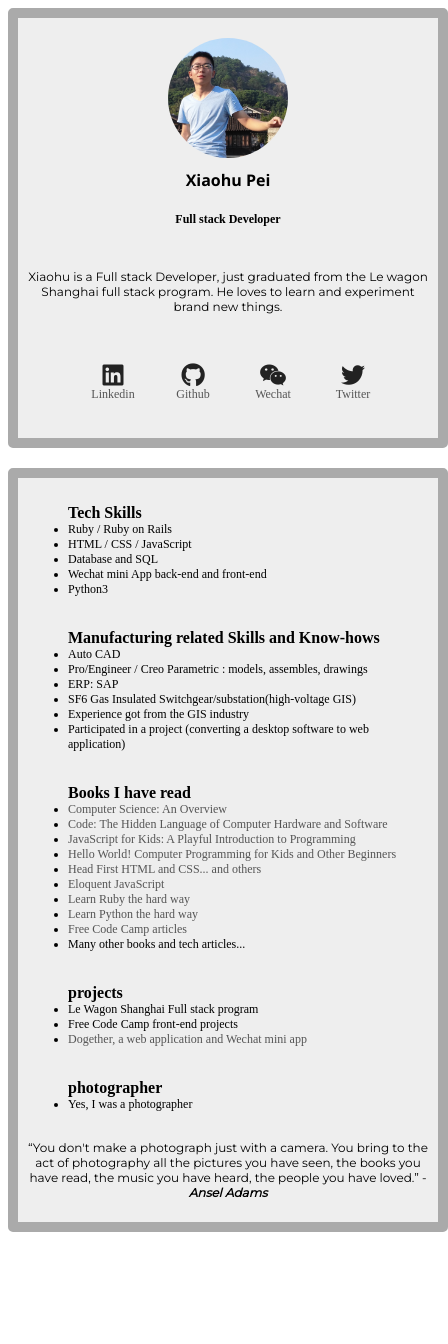
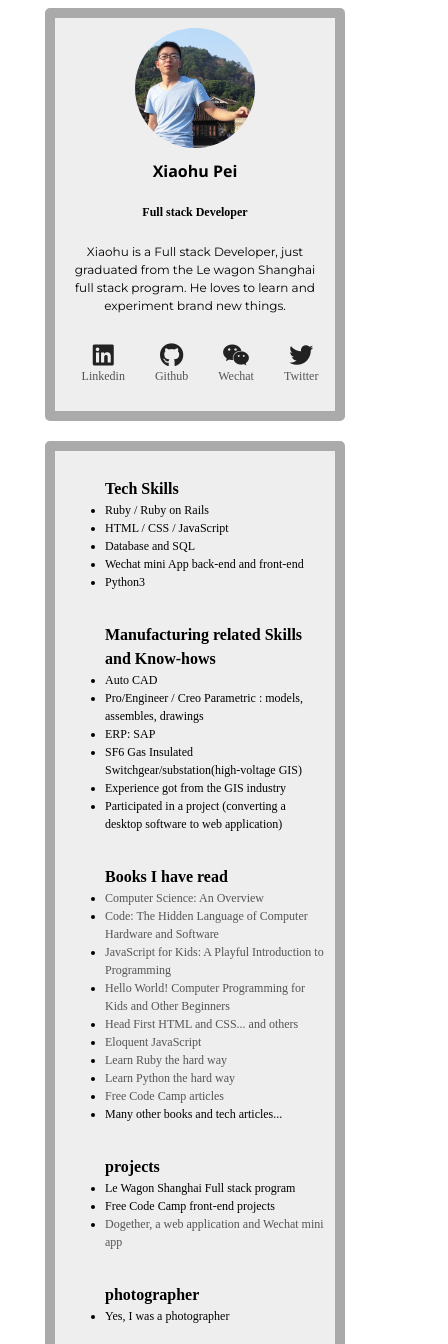
Before and after one commit to i-free-developer/profile, a plain HTML site: page index.html in a window 390 px wide. Shown: the top 1344 px of the page, 448 px wide, since content can reach past the window. Before the commit the page ends 1260 px from the top, so only its background shows below. Drawn offline with nearby package versions, Linux system fonts and the light colour scheme.

Commit message:
refine css

```diff
--- a/style.css
+++ b/style.css
@@ -1,20 +1,26 @@
+@media (max-width: 1600px) {
+  /* For a screen < 960px, this CSS will be read */
+  .wraper {
+    width: 400px;
+  }
+}
 @media (max-width: 960px) {
   /* For a screen < 960px, this CSS will be read */
-  /*.container {
-    width: 750px;
-  }*/
+  .wraper {
+    width: 400px;
+  }
 }
 @media (max-width: 720px) {
   /* For a screen < 720px, this CSS will be read */
-  /*.container {
-    width: 500px;
-  }*/
+  .wraper {
+    width: 400px;
+  }
 }
-@media (max-width: 540px) {
+@media (max-width: 450px) {
   /* For a screen < 540px, this CSS will be read */
-  /*.container {
+  .wraper {
     width: 300px;
-  }*/
+  }
 }
 
 body {
@@ -24,32 +30,33 @@ body {
   justify-content: center;
   background-color: #fff;
 }
+.wraper {
+  margin: 0 auto;
+}
 .container {
   display: flex;
   flex-direction: column;
   justify-content: space-around;
   align-items: center;
-  width: 400px;
-  height: 400px;
+  background-color: #eee;
+  padding: 10px;
+  margin-bottom: 20px;
+  border: 10px solid #aaa;
+  border-radius: 5px;
+  line-height: 1.5;
+}
+.details-container {
+  display: flex;
+  flex-direction: column;
+  justify-content: space-around;
+  align-items: center;
   background-color: #eee;
   padding: 10px;
   margin: 0 auto;
   margin-bottom: 20px;
   border: 10px solid #aaa;
   border-radius: 5px;
-}
-.details-container {
-  display: flex;
-  flex-direction: column;
-  justify-content: space-around;
-  align-items: center;
-  width: 400px;
-  background-color: #eee;
-  padding: 10px;
-  margin: 0 auto;
-  margin-bottom: 20px;
-  border: 10px solid #aaa;
-  border-radius: 5px;
+  line-height: 1.5;
 }
 header {
   display: flex;
@@ -123,7 +130,6 @@ li {
 }
 .text-center {
   text-align: center;
-  width: 50px;
 }
 .text-center:hover {
   color: #aaa;
```
